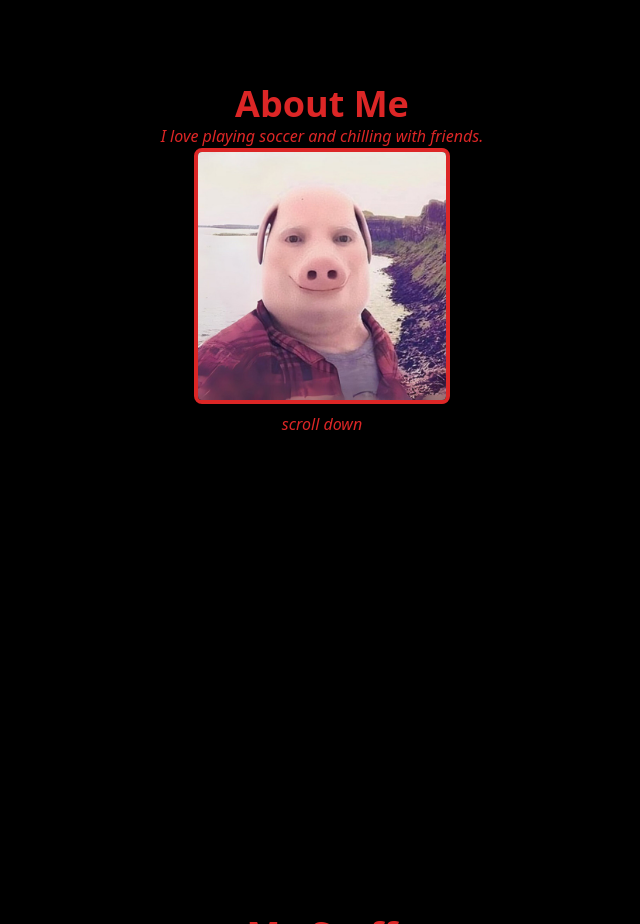
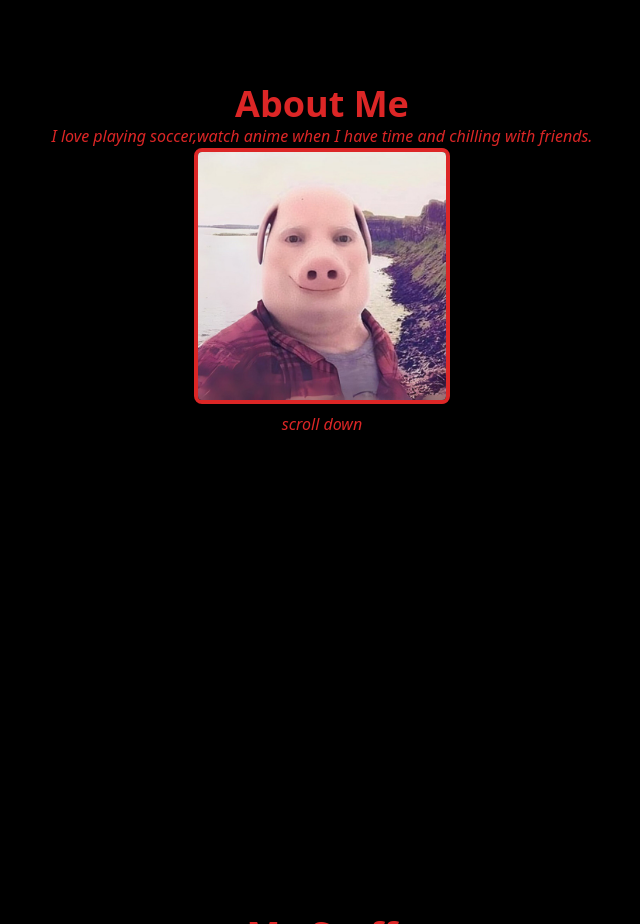
Before and after one commit to Sahishnu07/my-portfolio, a plain HTML site: page index.html in a window 1280 px wide. Shown: the part 940-1864 px from the top of the page, without its empty margins (318-958 px from the left). Drawn offline with nearby package versions, Linux system fonts and the light colour scheme.

Commit message:
Update about me section in index.html

```diff
--- a/index.html
+++ b/index.html
@@ -26,7 +26,7 @@
 
     <div id="about" class="h-screen snap-start flex flex-col justify-center items-center p-10">
         <h2 class="text-red-600 text-4xl font-bold">About Me</h2>
-        <p class="text-red-600 italic">I love playing soccer and chilling with friends.</p>
+        <p class="text-red-600 italic">I love playing soccer,watch anime when I have time and chilling with friends.</p>
         <img src="john pork.jpg" alt="This is John Pork" class="w-64 rounded-lg shadow-lg mx-auto border-4 border-red-600" />
         <p class="text-red-600 italic mt-2">scroll down</p>
     </div>
```
